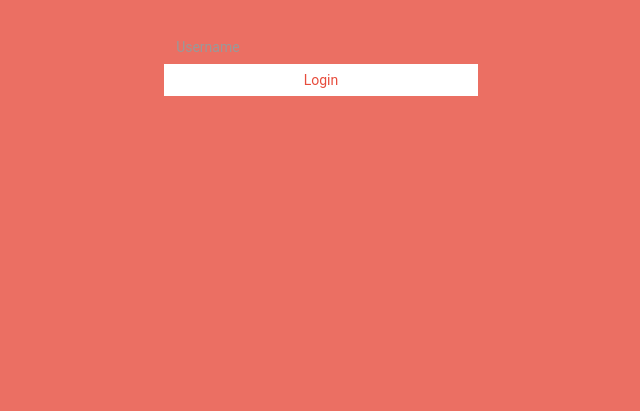
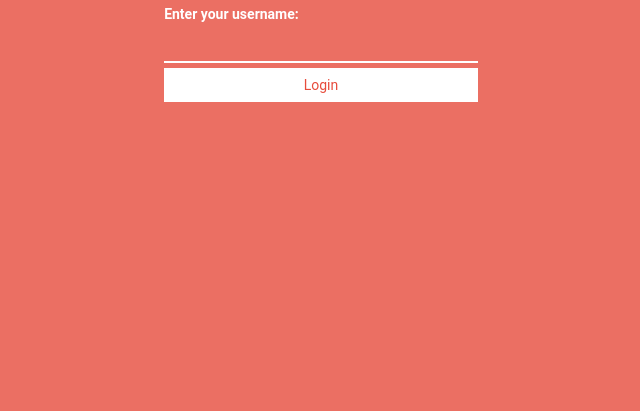
Before and after one commit to florinpop17/Chatty2, a website: page static/index.html in a window 1280 px wide. Shown: the part 389-800 px from the top of the page, without its empty margins (319-959 px from the left). Drawn offline with nearby package versions, Linux system fonts and the light colour scheme; no server answers.

Commit message:
basic style

```diff
--- a/static/index.html
+++ b/static/index.html
@@ -16,10 +16,6 @@
             body {
                 background-color: rgba(231, 76, 60, 0.8);
                 color: white;
-                display: flex;
-                flex-direction: column;
-                align-items: center;
-                justify-content: center;
                 font-family: Roboto, sans-serif;
             }
 
@@ -40,20 +36,27 @@
                 display: none;
             }
 
-            #userFormArea p{
-                margin-bottom: 30px;
+            #userFormArea{
+                display: flex;
+                flex-direction: column;
+                align-items: center;
+                justify-content: center;
+                height: 100%;
             }
 
             #userFormArea input{
                 background-color: transparent;
-                border: 0;
+                border: none;
+                border-bottom: 2px solid white;
                 border-radius: 0;
                 box-shadow: none;
                 color: white;
+                margin-bottom: 5px;
             }
 
             #userFormArea .btn-submit {
                 background-color: white;
+                border-radius: 0;
                 color: rgb(231, 76, 60);
             }
         </style>
@@ -65,8 +68,9 @@
                     <h1>Welcome to Cha<span>tty</span>!</h1>
                     <p>Simple web chat built with Socket.io and NodeJS.</p>
 
-                    <input type="text" id="username" class="form-control" placeholder="Username"/>
-                    <input type="submit" class="btn btn-submit btn-block" value="Login"/>
+                    <label>Enter your username:</label>
+                    <input type="text" id="username" class="form-control"/>
+                    <button type="submit" class="btn btn-submit btn-block">Login</button>
                 </div>
             </form>
         </div>
```
